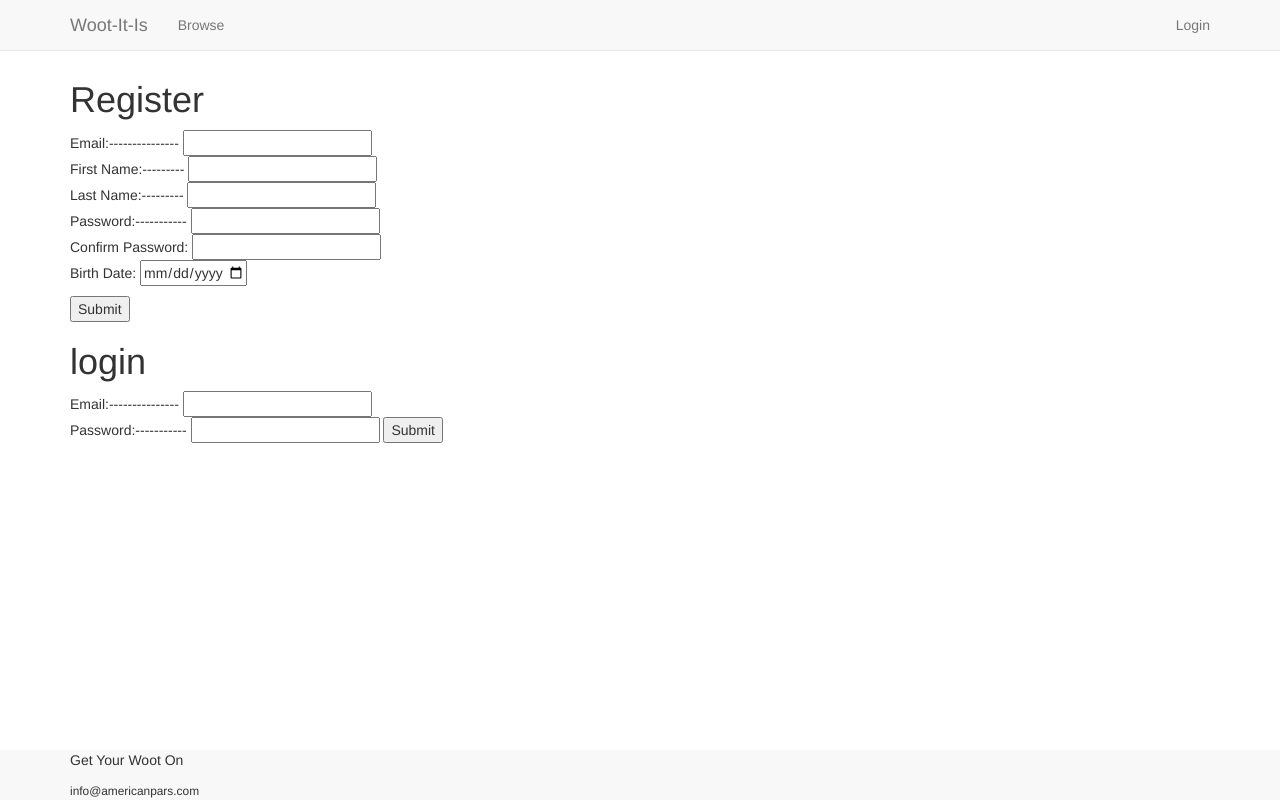
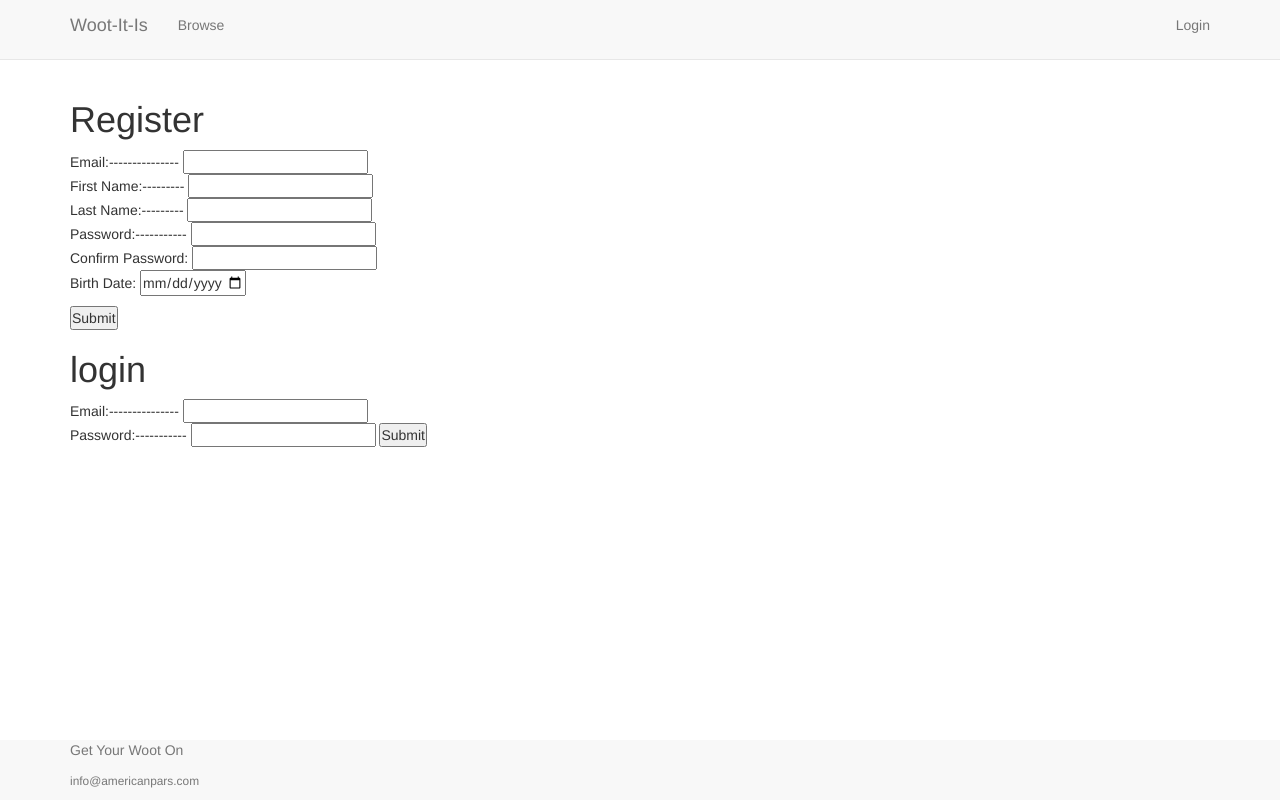
Before and after one commit to JGillmore/woot_clone, a Django app: page /user/ in a window 1280 px wide. Run offline with Django 3.2, Linux system fonts and the light colour scheme; parts of the project's set-up code (start-up, migrations or seed data) failed here and were passed over; some libraries are stand-ins or nearby versions.

Commit message:
establish footer position

```diff
--- a/static/css/styles.css
+++ b/static/css/styles.css
@@ -1,12 +1,32 @@
+/* GENERAL */
+* {
+    margin:0;
+    padding:0;
+}
 .wrapper{
-  margin-top: 80px;
+  margin-top: 100px;
 }
+
+/* NAVBAR */
+.navbar-fixed-top{
+  height:60px;
+  width: 100%;
+}
+.panel-heading, .jumbotron{
+  text-align: center;
+}
+
+
+
+/* FOOTER */
 footer{
-  position: fixed;
+  background: #F8F8F8;
+  position: relative;
   bottom: 0;
   left: 0;
-  background: #F8F8F8;
   width: 100%;
+  height: 60px;
+  color: #777777;
 }
 .error{
   color: red;
@@ -14,3 +34,8 @@ footer{
 .success{
   color: green;
 }
+
+/* HOME PAGE */
+.layout{
+  min-height: calc(100vh - 60px);
+}
--- a/templates/layout.html
+++ b/templates/layout.html
@@ -14,7 +14,7 @@
   </head>
   <body>
     {% include 'navbar.html' %}
-    <div class="container">
+    <div class="container layout">
       <div class="wrapper">
       {% block content %}{% endblock %}
       </div>
```
